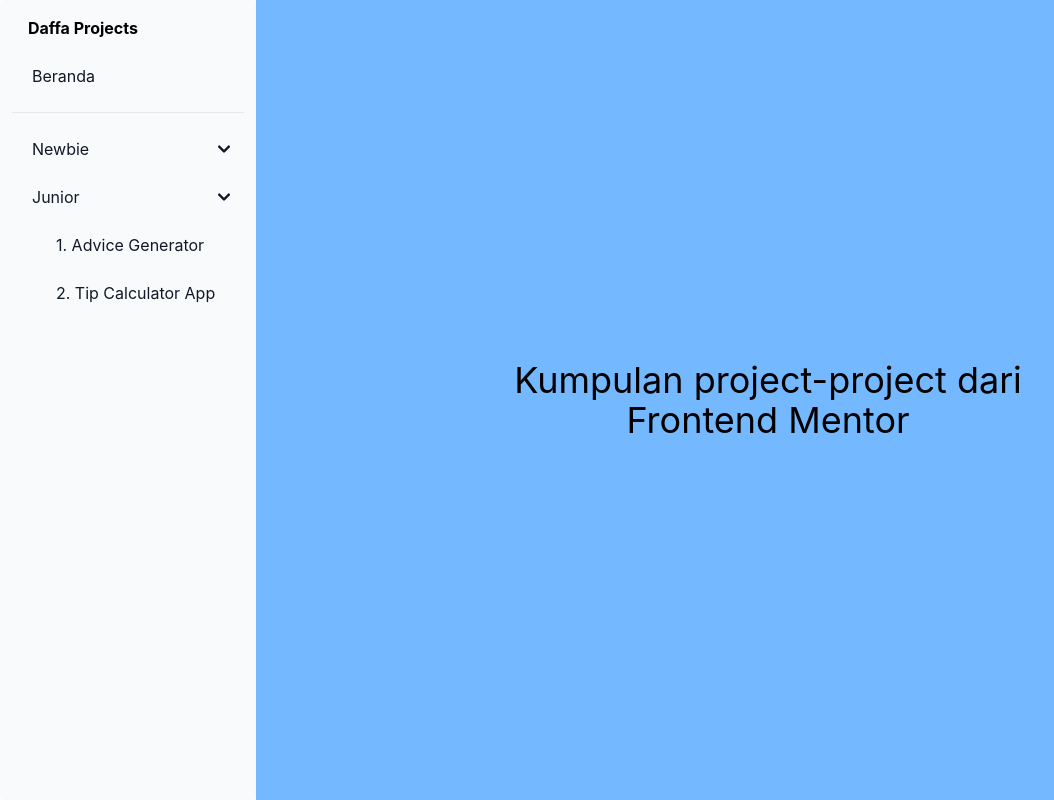
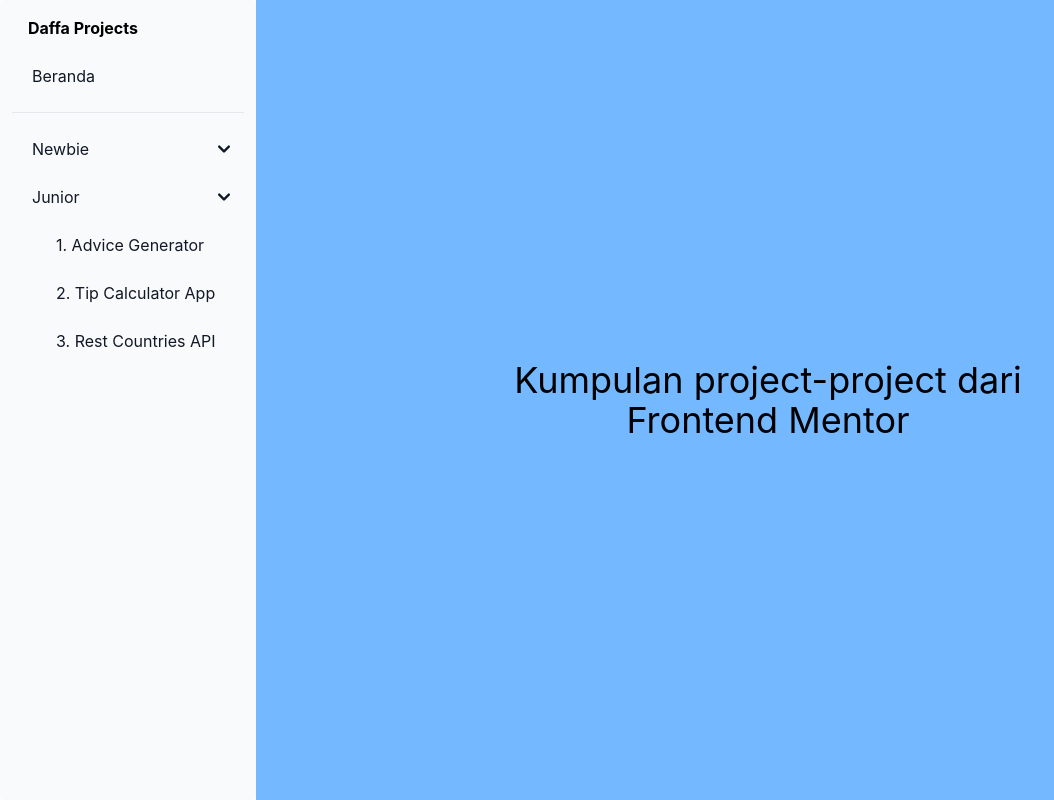
Before and after one commit to niredocz/frontend-mentor, a React (Create React App) app: page / in a window 1280 px wide. Both pictures are taken after a click on the button "Junior". Shown: the whole page, without its empty margins (0-1054 px from the left). Built offline with nearby package versions, Linux system fonts and the light colour scheme.

Commit message:
add rest-countries-api project to route

```diff
--- a/src/layouts/Sidebar.jsx
+++ b/src/layouts/Sidebar.jsx
@@ -55,6 +55,9 @@ const thisSidebar = () => {
                   <Sidebar.Item href="/tip-calculator-app">
                     2. Tip Calculator App
                   </Sidebar.Item>
+                  <Sidebar.Item href="/rest-countries-api">
+                    3. Rest Countries API
+                  </Sidebar.Item>
                 </Sidebar.Collapse>
               </Sidebar.ItemGroup>
             </Sidebar.Items>
```
